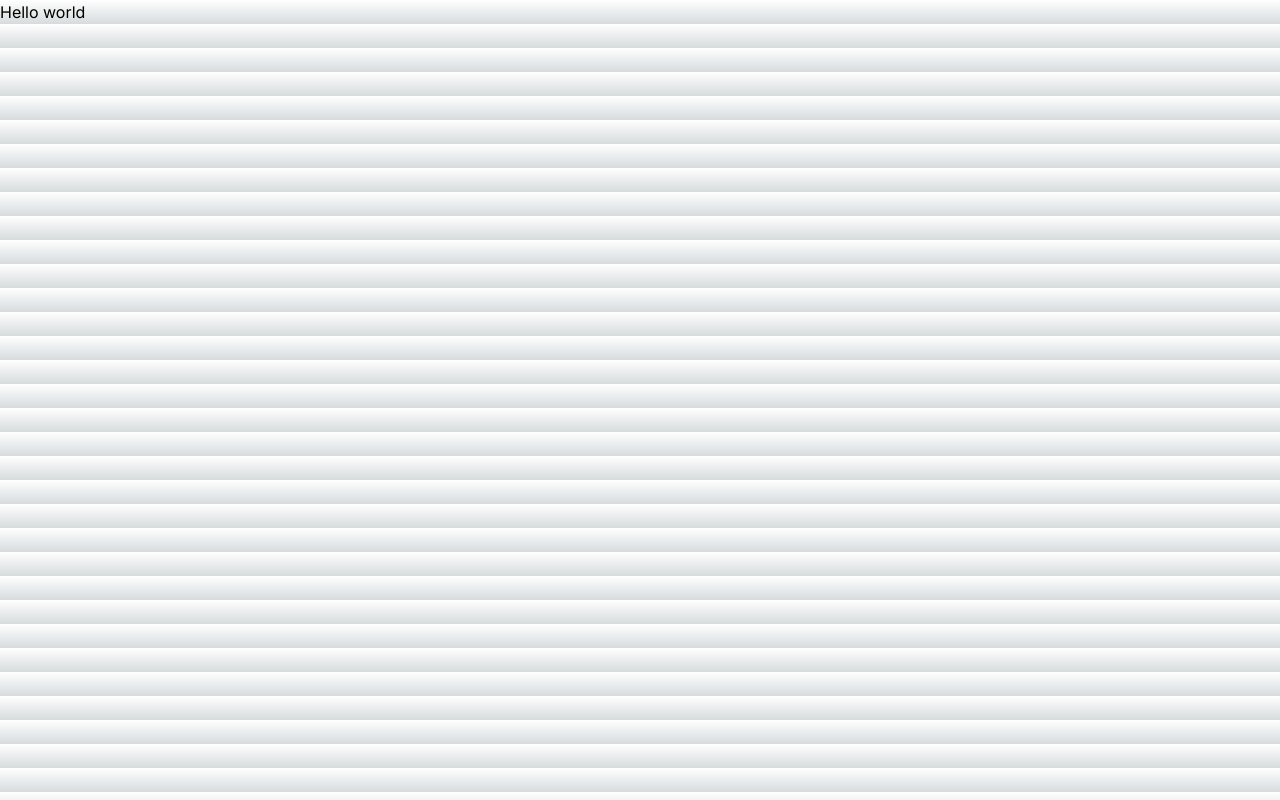
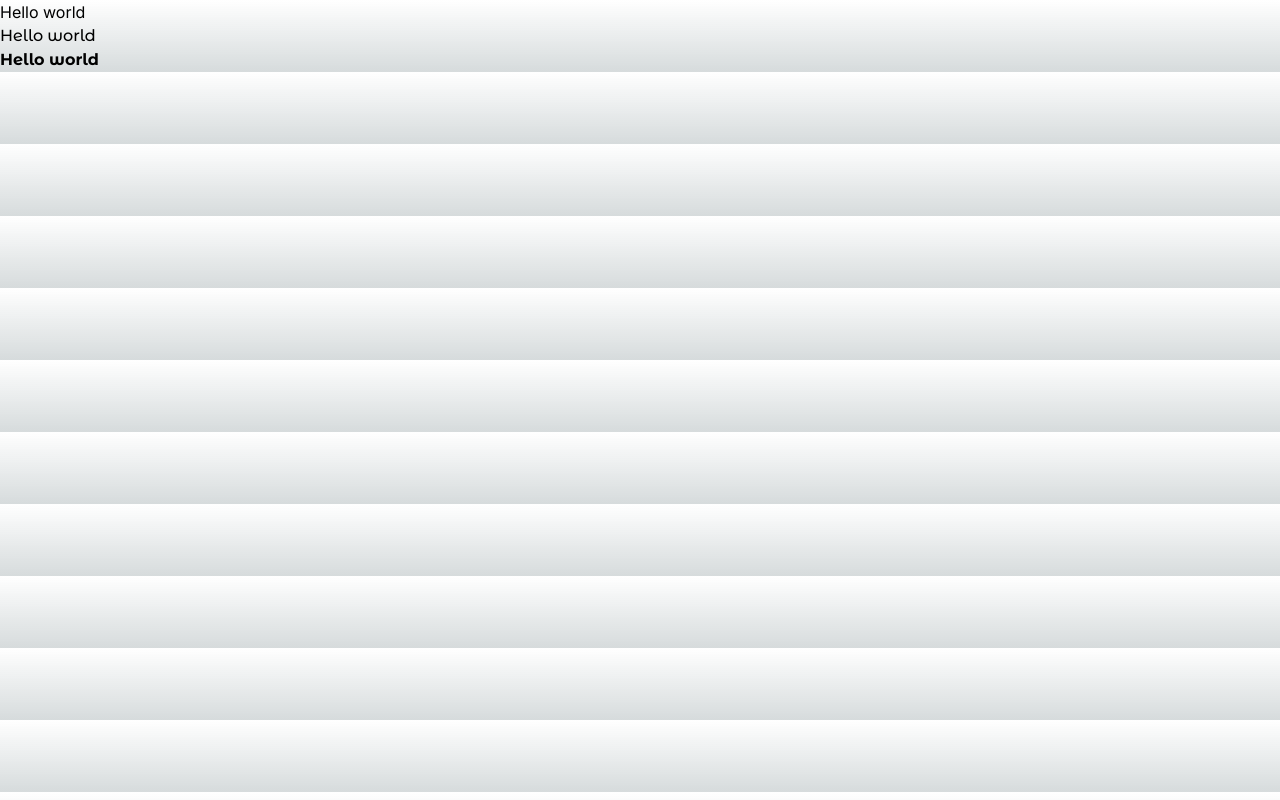
Before and after one commit to scrodrig/teslo-shop, a Next.js app: page / in a window 1280 px wide. Built offline with nearby package versions, Linux system fonts and the light colour scheme.

Commit message:
refactor: Update page component to use titleFont for headings

```diff
--- a/src/app/page.tsx
+++ b/src/app/page.tsx
@@ -1,9 +1,11 @@
-import Image from "next/image";
+import { titleFont } from "@/config/fonts";
 
 export default function Home() {
   return (
     <main className="">
       <h1>Hello world</h1>
+      <h1 className={`${titleFont.className}`}>Hello world</h1>
+      <h1 className={`${titleFont.className} font-bold`}>Hello world</h1>
     </main>
   );
 }
```
